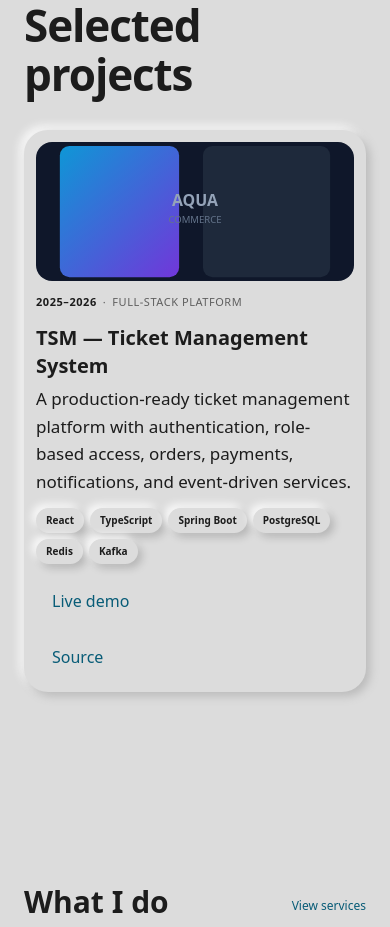
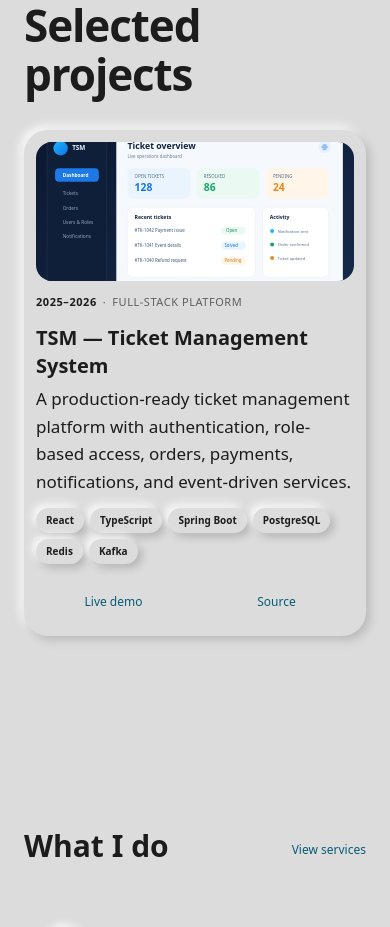
Before and after one commit to yornthanon/myportfolio, a React (Vite) app: page / in a window 390 px wide. Shown: the part 6620-7547 px from the top of the page. Built offline with nearby package versions, Linux system fonts and the light colour scheme.

Commit message:
Fix project links image and mobile actions

```diff
--- a/src/components/layout/Navbar.tsx
+++ b/src/components/layout/Navbar.tsx
@@ -14,8 +14,8 @@ import { Menu, X } from "lucide-react";
 
 const SOCIAL = [
   { name: "Facebook", href: "https://web.facebook.com/tha.non.20", external: true },
-  { name: "GitHub", href: "https://github.com/sovannak", external: true },
-  { name: "Telegram", href: "https://t.me/sovannak", external: true },
+  { name: "GitHub", href: "https://github.com/yornthanon", external: true },
+  { name: "Telegram", href: "https://t.me/yornthanon", external: true },
   { name: "Email", href: "mailto:yornthanon.dev@gmail.com", external: true },
 ] as const;
 
--- a/src/components/sections/Contact.tsx
+++ b/src/components/sections/Contact.tsx
@@ -4,7 +4,7 @@ import { GlassCard } from "@/components/ui/GlassCard";
 import { Pill } from "@/components/ui/Pill";
 import { Button } from "@/components/ui/Button";
 import { Input, Textarea } from "@/components/ui/Input";
-import { contactInfo } from "@/data/contact";
+import { contactInfo, telegramHref } from "@/data/contact";
 import { en } from "@/data/i18n/en";
 import { km } from "@/data/i18n/km";
 import { Send } from "lucide-react";
@@ -71,7 +71,7 @@ export function Contact({ embedded = false }: { embedded?: boolean }) {
     {
       label: "Telegram",
       value: contactInfo.telegram,
-      href: `https://t.me/${contactInfo.telegram.replace(/^@/, "")}`,
+      href: telegramHref(contactInfo.telegram),
       icon: <img src={iconTelegram} alt="Telegram" className="w-5 h-5" />,
     },
     {
--- a/src/components/sections/Hero.tsx
+++ b/src/components/sections/Hero.tsx
@@ -13,8 +13,8 @@ const [firstName, lastName] = profile.name.split(" ");
 
 const SOCIAL = [
   { name: "Facebook", href: "https://web.facebook.com/tha.non.20", external: true },
-  { name: "GitHub", href: "https://github.com/sovannak", external: true },
-  { name: "Telegram", href: "https://t.me/sovannak", external: true },
+  { name: "GitHub", href: "https://github.com/yornthanon", external: true },
+  { name: "Telegram", href: "https://t.me/yornthanon", external: true },
   { name: "Email", href: "mailto:yornthanon.dev@gmail.com", external: false },
 ] as const;
 const icons: Record<string, React.ReactNode> = {
--- a/src/components/sections/Projects.tsx
+++ b/src/components/sections/Projects.tsx
@@ -27,7 +27,7 @@ export function Projects({ embedded = false }: { embedded?: boolean }) {
           </Reveal>
         </div>
 
-        <div className="grid grid-cols-1 gap-6 mt-8 max-w-2xl mx-auto">
+        <div className="grid grid-cols-1 gap-6 mt-8 max-w-xl mx-auto">
           {projects.map((project) => (
             <motion.div
               key={project.title}
@@ -64,13 +64,14 @@ export function Projects({ embedded = false }: { embedded?: boolean }) {
                   </Pill>
                 ))}
               </div>
-              <div className="grid grid-cols-1 sm:grid-cols-2 gap-3">
+              <div className="grid grid-cols-2 gap-2 sm:gap-3">
                 <Button
                   asChild
                   variant="ghost"
                   href={project.live}
                   target="_blank"
-                  rel="noopener"
+                  rel="noopener noreferrer"
+                  className="inline-flex w-full items-center justify-center px-2 text-xs sm:text-sm"
                 >
                   Live demo
                 </Button>
@@ -79,7 +80,8 @@ export function Projects({ embedded = false }: { embedded?: boolean }) {
                   variant="ghost"
                   href={project.github}
                   target="_blank"
-                  rel="noopener"
+                  rel="noopener noreferrer"
+                  className="inline-flex w-full items-center justify-center px-2 text-xs sm:text-sm"
                 >
                   Source
                 </Button>
--- a/src/components/ui/Button.tsx
+++ b/src/components/ui/Button.tsx
@@ -25,7 +25,7 @@ export function Button({
         ? "text-accent hover:text-accent hover:shadow-raised-sm border-none"
         : "bg-surface text-ink shadow-raised-sm border-none";
 
-  const Comp = asChild ? "span" : "button";
+  const Comp = asChild ? "a" : "button";
   return (
     <Comp
       {...(rest as Record<string, unknown>)}
--- a/src/components/ui/shared.tsx
+++ b/src/components/ui/shared.tsx
@@ -147,7 +147,7 @@ export function Button({
         ? "text-accent hover:text-accent hover:shadow-raised-sm border-none"
         : "bg-surface text-ink shadow-raised-sm border-none";
 
-  const Comp = asChild ? "span" : "button";
+  const Comp = asChild ? "a" : "button";
   return (
     <Comp
       {...(rest as Record<string, unknown>)}
```
Also changed, not shown: public/images/project-1.svg.
